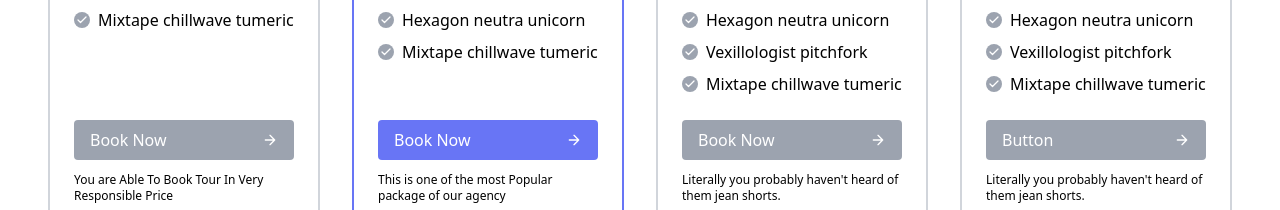
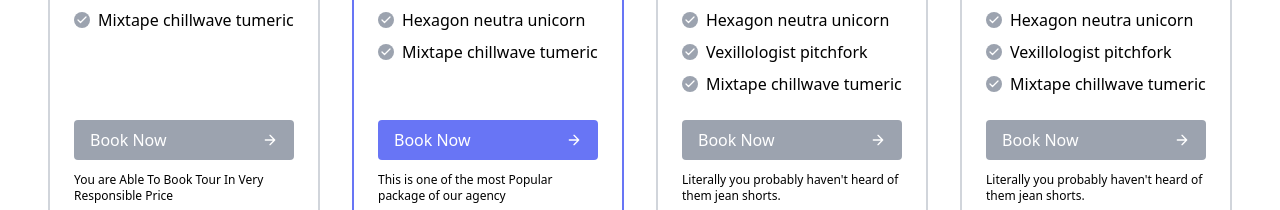
Before and after one commit to RaffayScriptSlinger/CombPack-Packages-by-react, a React (Vite) app: page / in a window 1280 px wide. Shown: the part 4530-4740 px from the top of the page. Built offline with nearby package versions, Linux system fonts and the light colour scheme; no server answers.

Commit message:
Btn Changes

```diff
--- a/src/components/Pricing.jsx
+++ b/src/components/Pricing.jsx
@@ -15,12 +15,7 @@ function Pricing() {
                         <p className="lg:w-2/3 mx-auto leading-relaxed text-base ">
                             Whatever cardigan tote bag tumblr hexagon brooklyn asymmetrical.
                         </p>
-                        {/* <div className="flex mx-auto border-2 border-indigo-500 rounded overflow-hidden mt-6">
-                        <button className="py-1 px-4 bg-indigo-500 text-white focus:outline-none">
-                            Monthly
-                        </button>
-                        <button className="py-1 px-4 focus:outline-none">Annually</button>
-                    </div> */}
+
                     </div>
                     <div className="flex flex-wrap -m-4">
                         <div className="p-4 xl:w-1/4 md:w-1/2 w-full">
@@ -400,7 +395,7 @@ function Pricing() {
                                 </p>
                                 <Link to={"/Form"}>
                                     <button className="flex items-center mt-auto text-white bg-gray-400 border-0 py-2 px-4 w-full focus:outline-none hover:bg-gray-500 rounded" >
-                                        Button
+                                        Book Now
                                         <svg
                                             fill="none"
                                             stroke="currentColor"
```
